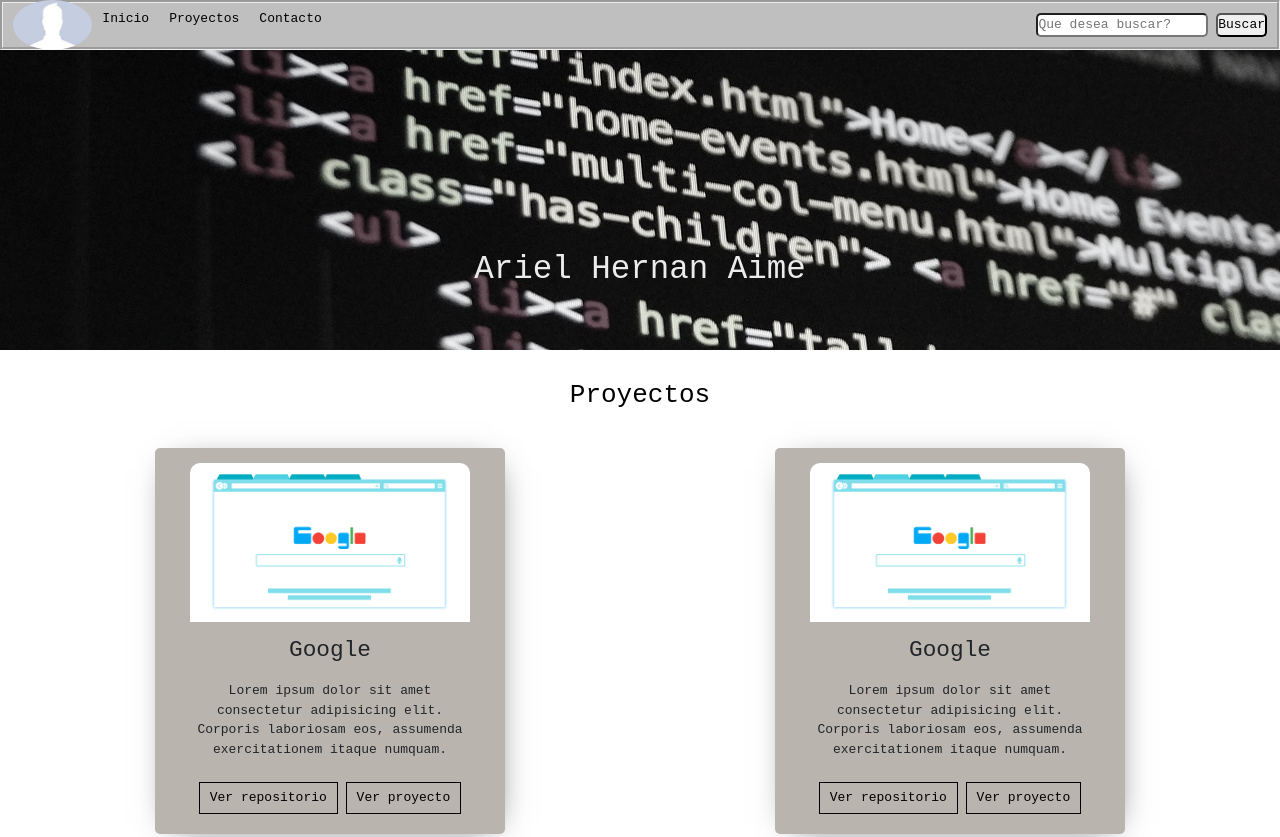
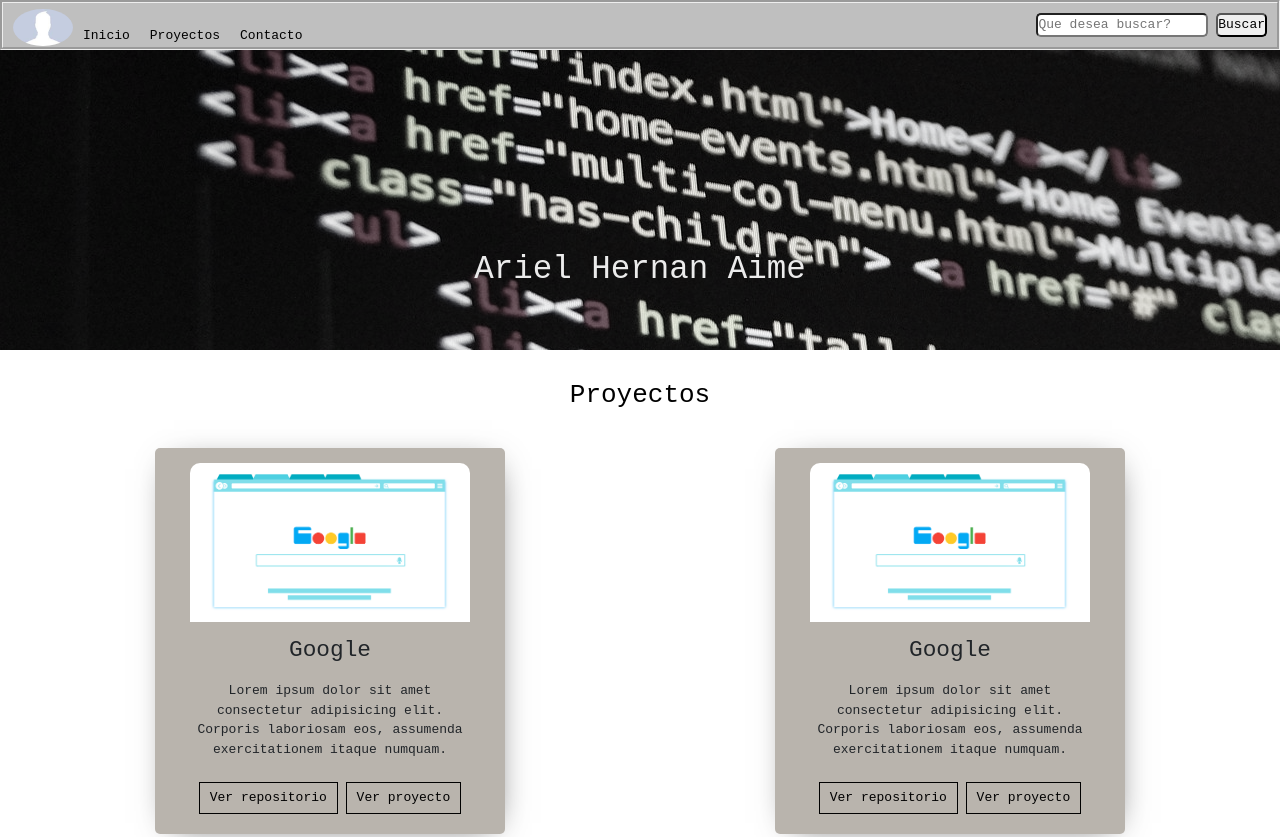
Before and after one commit to ariaime015/Trabajo-integrador, a plain HTML site: page index.html in a window 1280 px wide. Shown: the top 837 px of the page. Drawn offline with nearby package versions, Linux system fonts and the light colour scheme.

Commit message:
mod-header-margin

```diff
--- a/estilon.css
+++ b/estilon.css
@@ -28,12 +28,13 @@ header a {
 }
 
 .header-img {
+    margin-top: 5px;
      margin-right: auto;
      display: flex;
      align-items: center;
 }
 .header-img  img {
-   max-height: 50px;
+   width: 60px;
    height: auto;
    border-radius: 100%/100%;
 }
@@ -51,6 +52,7 @@ header a {
     list-style: none;
     padding: 10px;
     gap: 20px;
+    margin-top: 30px;
 
 }
 
@@ -174,6 +176,7 @@ footer {
 }
 
 .cont-general {
+  width: auto;
   display: flex;
   flex-direction: row ;
   justify-content: space-between;
```
